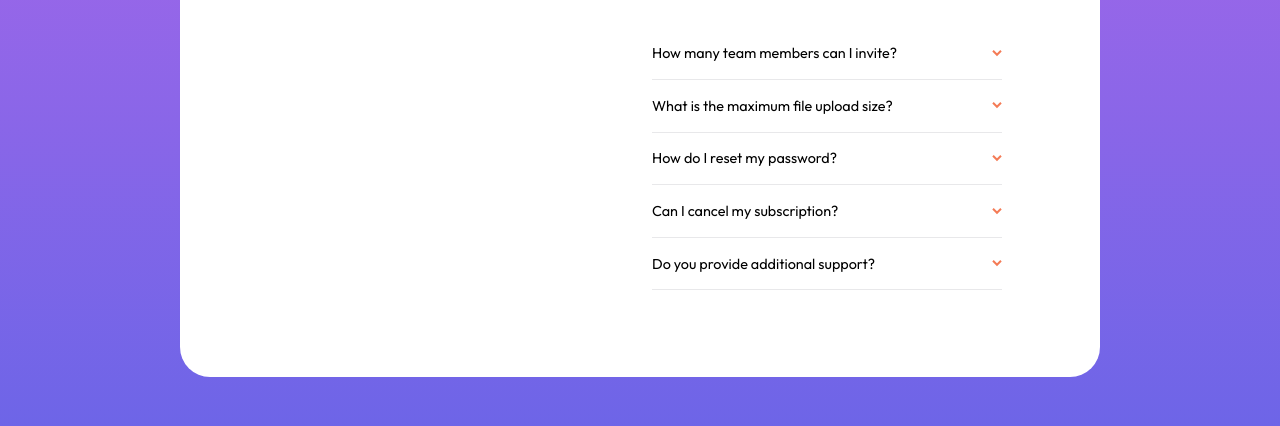
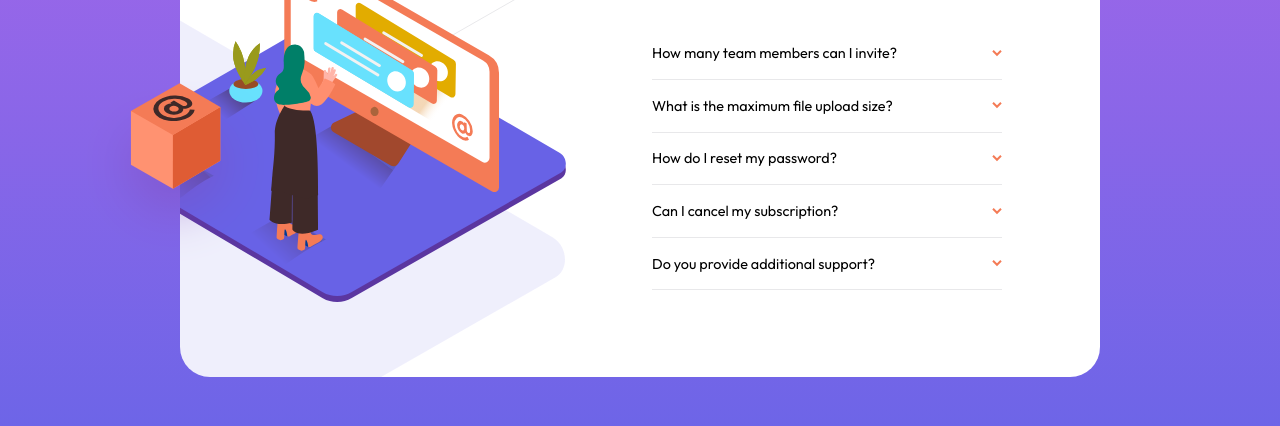
Before and after one commit to esanchez2898/fm-faq-accordion-card, a plain HTML site: page index.html in a window 1280 px wide. Shown: the part 278-704 px from the top of the page. Drawn offline with Linux system fonts and the light colour scheme.

Commit message:
Add images

```diff
--- a/index.html
+++ b/index.html
@@ -12,8 +12,11 @@
   <main class="container">
 
     <div class="image__wrapper">
-      <!--<img src="./images/illustration-box-desktop.svg" alt="" class="box">
-      <img src="./images/illustration-woman-online-desktop.svg" alt="" class="woman"> -->
+      <div class="image__wrapper_inner">
+
+      </div>
+
+      <img class="box" src="/images/illustration-box-desktop.svg" alt="box">
     </div>
 
     <div class="content__wrapper">
--- a/style.css
+++ b/style.css
@@ -41,12 +41,19 @@ body {
     display: grid;
     grid-template-columns: 400px 1fr;
     grid-gap: 6rem;
+    background-image: url(/images/bg-pattern-desktop.svg);
+    background-repeat: no-repeat;
+    background-position: 1260% 65%;
 }
 
 .content__wrapper {
     margin-top: 65px;
     display: flex;
     flex-direction: column;
+}
+
+.title__content {
+    font-size: 3rem;
 }
 
 .questions__wrapper {
@@ -61,8 +68,11 @@ body {
     border-bottom: 1px solid #e8e8ea;
 }
 
-.title__content {
-    font-size: 3rem;
+.question {
+    display: flex;
+    justify-content: space-between;
+    cursor: pointer;
+    transition: 0.4s;
 }
 
 .title__question {
@@ -72,19 +82,56 @@ body {
     margin: 1.4rem 0rem;
 }
 
-.question {
-    display: flex;
-    justify-content: space-between;
-    cursor: pointer;
-    transition: 0.4s;
+.question img {
+    align-self: center;
 }
+
+.image__wrapper {
+    position: relative;
+}
+
+.image__wrapper_inner {
+    background: url(/images/illustration-woman-online-desktop.svg);
+    height: 100%;
+    background-repeat: no-repeat;
+    background-position: 120% center;
+}
+
+
+.box {
+    position: absolute;
+    top: 42%;
+    left: -25%;
+}
+
+
+
+
+
+
+
+
+
+
+
+.question-answer__wrapper>.answer {
+    display: none;
+}
+
+.active>.answer {
+    display: block;
+    padding-bottom: 1.3rem;
+    color: var(--dark-grayish-blue);
+}
+
 
 .active h3 {
     font-weight: 700;
 }
 
-.question img {
-    align-self: center;
+.active img {
+    transform: rotate(180deg);
+    transition: all 0.3s ease-in;
 }
 
 
@@ -102,13 +149,51 @@ body {
 
 
 
+/*
 
-.question-answer__wrapper > .answer {
-    display: none;
+@media (max-width: 700px) {
+    .wrapper {
+        width: 350px;
+        grid-template-columns: 1fr;
+        grid-template-rows: 100px 1fr;
+        grid-gap: 0.5rem;
+        position: relative;
+        padding: 1rem;
+        height: 530px;
+    }
+
+    .image__wrapper {
+        background: url("./images/bg-pattern-mobile.svg");
+        background-repeat: no-repeat;
+        background-position: center 590%;
+    }
+
+    .image__wrapper_inner {
+        position: absolute;
+        width: 100%;
+        height: 200px;
+        background-size: 72%;
+        background-position: center;
+        top: -129%;
+    }
+
+    .box {
+        width: 55px;
+        left: 19%;
+        top: -30%;
+    }
+
+    .accordion__wrapper {
+        margin-top: 0px;
+    }
+
+    .question-answer__accordion {
+        width: 100%;
+    }
+
+    .title__accordion {
+        text-align: center;
+    }
 }
 
-.active > .answer {
-    display: block;
-    padding-bottom: 1.3rem;
-    color: var(--dark-grayish-blue);
-}
+*/
```
